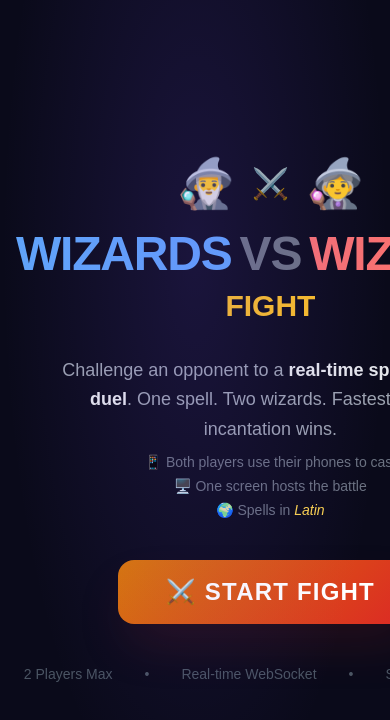
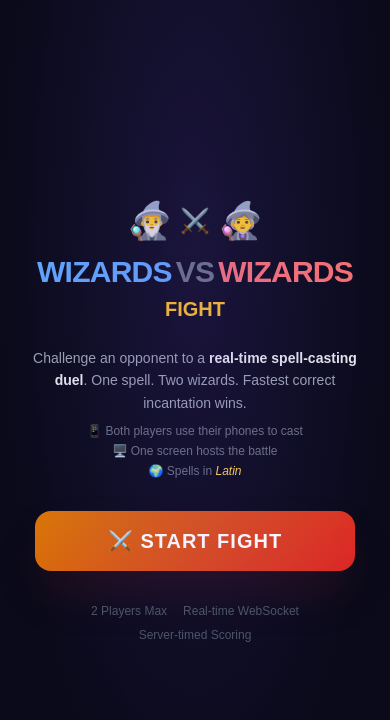
Before and after one commit to Viriatvs/WizardsFight, a Next.js app: page / in a window 390 px wide. Shown: the top 720 px of the page. Built offline with nearby package versions, Linux system fonts and the light colour scheme.

Commit message:
Landing page: mobile-friendly responsive text, button, and spacing

```diff
--- a/src/app/page.tsx
+++ b/src/app/page.tsx
@@ -23,32 +23,32 @@ export default function LandingPage() {
   }, []);
 
   return (
-    <main className="flex-1 flex flex-col items-center justify-center hero-section px-4">
-      <div className="text-center max-w-2xl mx-auto">
-        <div className="flex flex-col items-center mb-8">
-          <div className="flex items-center justify-center gap-4 mb-4">
-            <span className="text-5xl">🧙‍♂️</span>
-            <span className="text-3xl text-red-500 animate-pulse">⚔️</span>
-            <span className="text-5xl">🧙‍♀️</span>
+    <main className="flex-1 flex flex-col items-center justify-center hero-section px-4 py-8 min-h-screen">
+      <div className="text-center max-w-2xl mx-auto w-full">
+        <div className="flex flex-col items-center mb-6">
+          <div className="flex items-center justify-center gap-2 mb-3">
+            <span className="text-4xl sm:text-5xl">🧙‍♂️</span>
+            <span className="text-2xl sm:text-3xl text-red-500 animate-pulse">⚔️</span>
+            <span className="text-4xl sm:text-5xl">🧙‍♀️</span>
           </div>
 
-          <h1 className="text-5xl md:text-7xl font-black uppercase tracking-tight text-center leading-tight">
+          <h1 className="text-3xl sm:text-5xl md:text-7xl font-black uppercase tracking-tight text-center leading-tight">
             <span className="text-blue-400">Wizards</span>
-            <span className="text-gray-500 mx-2">vs</span>
+            <span className="text-gray-500 mx-1 sm:mx-2">vs</span>
             <span className="text-red-400">Wizards</span>
           </h1>
 
-          <h2 className="text-3xl md:text-4xl font-bold mt-1 text-amber-400 text-center">
+          <h2 className="text-xl sm:text-3xl md:text-4xl font-bold mt-1 text-amber-400 text-center">
             FIGHT
           </h2>
         </div>
 
-        <p className="text-gray-400 text-lg mb-2 max-w-md mx-auto leading-relaxed">
+        <p className="text-gray-400 text-sm sm:text-lg mb-2 max-w-md mx-auto leading-relaxed px-2">
           Challenge an opponent to a <strong className="text-gray-200">real-time spell-casting duel</strong>.
           One spell. Two wizards. Fastest correct incantation wins.
         </p>
 
-        <div className="text-gray-500 text-sm mb-10 space-y-1">
+        <div className="text-gray-500 text-xs sm:text-sm mb-8 space-y-1">
           <p>📱 Both players use their phones to cast</p>
           <p>🖥️ One screen hosts the battle</p>
           <p>🌍 Spells in <em className="text-amber-300">Latin</em></p>
@@ -57,16 +57,16 @@ export default function LandingPage() {
         <button
           onClick={startFight}
           disabled={loading}
-          className="btn-fight px-12 py-4 text-2xl font-black uppercase tracking-wider text-white rounded-2xl shadow-2xl shadow-red-900/30 disabled:opacity-50 disabled:cursor-wait"
+          className="btn-fight w-full max-w-xs sm:px-12 py-4 text-xl sm:text-2xl font-black uppercase tracking-wider text-white rounded-2xl shadow-2xl shadow-red-900/30 disabled:opacity-50 disabled:cursor-wait"
         >
           {loading ? 'Creating Battle…' : '⚔️ Start Fight'}
         </button>
 
-        <div className="mt-10 flex items-center justify-center gap-8 text-gray-600 text-sm">
+        <div className="mt-8 flex flex-wrap items-center justify-center gap-x-4 gap-y-2 sm:gap-8 text-gray-600 text-xs sm:text-sm px-4">
           <span>2 Players Max</span>
-          <span>•</span>
+          <span className="hidden sm:inline">•</span>
           <span>Real-time WebSocket</span>
-          <span>•</span>
+          <span className="hidden sm:inline">•</span>
           <span>Server-timed Scoring</span>
         </div>
       </div>
```
